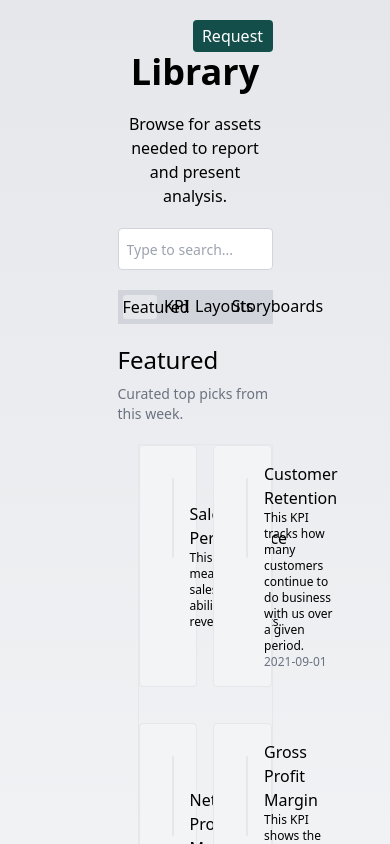
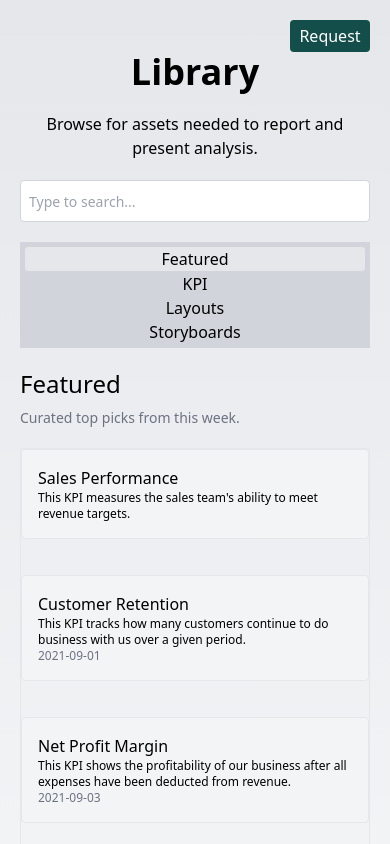
Before and after one commit to kmughal/nextjs-dashboard-builder-sample, a Next.js app: page / in a window 390 px wide. Shown: the top 844 px of the page. Built offline with nearby package versions, Linux system fonts and the light colour scheme.

Commit message:
chore: some style fix

```diff
--- a/app/kpi/@modal/(..)kpi/[id]/page.tsx
+++ b/app/kpi/@modal/(..)kpi/[id]/page.tsx
@@ -17,7 +17,7 @@ export default function LayoutModal({ params }: { params: { id: number } }) {
     <div className="flex items-center justify-center h-screen">
       {isOpen && (
         <div className="fixed inset-0 flex items-center justify-center z-50 text-black">
-          <div className="bg-white rounded shadow-lg w-1/3">
+          <div className="bg-white rounded shadow-lg lg:w-1/3 w-screen">
             <header className="px-4 py-2 bg-black-200 border-b border-gray-300 rounded-t text-black">
               <h2 className="text-lg">{search.description}</h2>
             </header>
--- a/app/kpi/page.tsx
+++ b/app/kpi/page.tsx
@@ -3,7 +3,6 @@
 import { useRouter } from 'next/navigation';
 import { mockKpis } from '../_data';
 import { useKpiStore } from '../_stores';
-
 
 export default function KpiPage() {
   const router = useRouter();
@@ -21,7 +20,7 @@ export default function KpiPage() {
       <div className="text-left">
         <h2 className="text-2xl font-medium">{data.title}</h2>
         <p className="text-gray-500 mt-2 text-sm mb-5">{data.description}</p>
-        <div className="grid grid-cols-2 gap-4 border ml-5 mx-auto">
+        <div className="grid sm:grid-cols-1 md:grid-cols-2 lg:grid-cols-2 gap-4 border lg:ml-5 md:ml-5 sm:ml-[-5] mx-auto">
           {data.items.map((item, index) => (
             <div
               key={item.id}
@@ -30,7 +29,7 @@ export default function KpiPage() {
                 router.push(`/kpi/${item.id}`);
               }}
             >
-              <div className="border border-gray-200 m-4 rounded bg-gray-200 w-36 h-20"></div>
+              <div className="border border-gray-200 m-4 rounded bg-gray-200 w-36 h-20 hidden lg:block"></div>
 
               <div className="flex flex-col justify-center">
                 <h3 className="font-medium">{item.description}</h3>
--- a/app/layout.tsx
+++ b/app/layout.tsx
@@ -23,7 +23,7 @@ export default function RootLayout({
       <body
         className={
           inter.className +
-          'flex justify-center m-auto w-1/2 text-center bg-gray-200 p-5'
+          'flex justify-center m-auto lg:w-1/2 w-screen text-center bg-gray-200 p-5'
         }
         suppressHydrationWarning
       >
@@ -40,24 +40,24 @@ export default function RootLayout({
             </p>
             <SearchBy path={pathname} />
             <nav>
-              <ul className="flex flex-row mt-5 justify-between bg-gray-300 p-1">
+              <ul className="lg:flex lg:flex-row flex-col mt-5 justify-between bg-gray-300 p-1">
                 <li
-                  className={`hover:cursor-pointer hover:bg-slate-50 transition duration-1000 ease-in-out text-center w-1/4 ${activeClass('/')}`}
+                  className={`hover:cursor-pointer hover:bg-slate-50 transition duration-1000 ease-in-out text-center lg:w-1/4 ${activeClass('/')}`}
                 >
                   <Link href="/">Featured</Link>
                 </li>
                 <li
-                  className={`hover:cursor-pointer hover:bg-slate-50 transition duration-1000 ease-in-out text-center w-1/4 ${activeClass('/kpi')}`}
+                  className={`hover:cursor-pointer hover:bg-slate-50 transition duration-1000 ease-in-out text-center lg:w-1/4 ${activeClass('/kpi')}`}
                 >
                   <Link href="/kpi">KPI</Link>
                 </li>
                 <li
-                  className={`hover:cursor-pointer hover:bg-slate-50 transition duration-1000 ease-in-out text-center w-1/4  ${activeClass('/layouts')}`}
+                  className={`hover:cursor-pointer hover:bg-slate-50 transition duration-1000 ease-in-out text-center lg:w-1/4  ${activeClass('/layouts')}`}
                 >
                   <Link href="/layouts">Layouts</Link>
                 </li>
                 <li
-                  className={`hover:cursor-pointer hover:bg-slate-50 transition duration-1000 ease-in-out text-center w-1/4  ${activeClass('/storyboards')}`}
+                  className={`hover:cursor-pointer hover:bg-slate-50 transition duration-1000 ease-in-out text-center lg:w-1/4  ${activeClass('/storyboards')}`}
                 >
                   <Link href="/storyboards">Storyboards</Link>
                 </li>
--- a/app/layouts/@modal/(..)layouts/[id]/page.tsx
+++ b/app/layouts/@modal/(..)layouts/[id]/page.tsx
@@ -14,7 +14,7 @@ export default function LayoutModal({ params }: { params: { id: number } }) {
   return (
     <div className="flex items-center justify-center">
       {isOpen && (
-        <div className="fixed inset-0 flex flex-wrap items-center justify-center z-50 text-black max-w-full overflow-auto">
+        <div className="fixed inset-0 flex flex-wrap items-center justify-center z-50 text-black max-w-full overflow-auto bg-white">
           <div
             className="bg-white rounded shadow-lg mt-5 top-10"
             style={{ maxWidth: '768px', maxHeight: '100vh' }}
@@ -43,26 +43,26 @@ export default function LayoutModal({ params }: { params: { id: number } }) {
                   })}
                 </div>
 
-                <div className="flex flex-row justify-between items-stretch">
+                <div className="lg:flex lg:flex-row sm:flex-col justify-between items-stretch">
                   <div className="flex flex-col">
                     <div className="text-medium">{search.kpiBeingUsed}</div>
                     <div className="text-gray-500 text-sm">Used</div>
                   </div>
-                  <div className="flex flex-col border-l-2 border-gray-300">
-                    <div className="text-medium ml-20">Universal</div>
-                    <div className="ml-20 text-gray-500 text-sm">Type</div>
+                  <div className="flex flex-col lg:border-l-2 lg:border-gray-300">
+                    <div className="text-medium lg:ml-20">Universal</div>
+                    <div className="lg:ml-20 text-gray-500 text-sm">Type</div>
                   </div>
-                  <div className="flex flex-col border-l-2 border-gray-300">
-                    <div className="ml-20 text-medium">
+                  <div className="flex flex-col lg:border-l-2 lg:border-gray-300">
+                    <div className="lg:ml-20 text-medium">
                       {search.amountOfPages}
                     </div>
-                    <div className="ml-20 text-gray-500 text-sm">Pages</div>
+                    <div className="lg:ml-20 text-gray-500 text-sm">Pages</div>
                   </div>
-                  <div className="flex flex-col border-l-2 border-gray-300">
-                    <div className="ml-20 text-medium">
+                  <div className="flex flex-col lg:border-l-2 lg:border-gray-300">
+                    <div className="lg:ml-20 text-medium">
                       {search.lastUpdated}
                     </div>
-                    <div className="ml-20 text-gray-500 text-sm">
+                    <div className="lg:ml-20 text-gray-500 text-sm">
                       Last updated
                     </div>
                   </div>
@@ -81,7 +81,7 @@ export default function LayoutModal({ params }: { params: { id: number } }) {
                   <h2 className="text-xl font-medium ml-4 mt-5">
                     Business Questions
                   </h2>
-                  <div className="grid grid-cols-2 gap-4 border ml-5 mx-auto">
+                  <div className="grid lg:grid-cols-2  grid-cols-1 lg:gap-4 gap-2 border ml-5 mx-auto">
                     {search.kpi.businessQuestions.map((item, index) => (
                       <div
                         key={index}
--- a/app/layouts/page.tsx
+++ b/app/layouts/page.tsx
@@ -13,7 +13,7 @@ export default function LayoutsPage() {
           This is a generic page where you can render all the current supported
           layouts.
         </p>
-        <div className="grid grid-cols-2 gap-4 border ml-5 mx-auto">
+        <div className="grid grid-cols-1 lg:grid-cols-2 lg:gap-4 gap-2 border lg:ml-5 md:ml-5 sm:ml-[-5] mx-auto">
           {data.map((item, index) => (
             <div
               key={item.id}
@@ -22,7 +22,7 @@ export default function LayoutsPage() {
                 router.push(`/layouts/${item.id}`);
               }}
             >
-              <div className="border border-gray-200 m-4 rounded bg-gray-200 w-36 h-20"></div>
+              <div className="border border-gray-200 m-2 rounded bg-gray-200 w-[140px] h-20 hidden lg:block"></div>
 
               <div className="flex flex-col justify-center">
                 <h3 className="font-medium">{item.layoutName}</h3>
--- a/components/CategoryViewer/CategoryViewer.tsx
+++ b/components/CategoryViewer/CategoryViewer.tsx
@@ -1,6 +1,6 @@
 'use client';
 
-import React from "react";
+import React from 'react';
 
 export type CategoryItem = {
   id: number;
@@ -24,11 +24,11 @@ export function CategoryViewer({
 }>) {
   const [hydrated, setHydrated] = React.useState(false);
   React.useEffect(() => {
-      setHydrated(true);
+    setHydrated(true);
   }, []);
   if (!hydrated) {
-      // Returns null on first render, so the client and server match
-      return null;
+    // Returns null on first render, so the client and server match
+    return null;
   }
   return (
     <div className="text-left">
@@ -36,7 +36,7 @@ export function CategoryViewer({
       <p className="text-gray-500 mt-2 text-sm mb-5">
         {categoryDetails.description}
       </p>
-      <div className="grid grid-cols-2 gap-4 border ml-5 mx-auto">
+      <div className="grid sm:grid-cols-1 md:grid-cols-1 lg:grid-cols-2 gap-4 border lg:ml-5 md:ml-5 sm:ml-[-5] mx-auto">
         {categoryDetails.items.map((item) => (
           <div
             key={item.id}
@@ -45,7 +45,7 @@ export function CategoryViewer({
               onClick && onClick(item.id);
             }}
           >
-            <div className="border border-gray-200 m-4 rounded bg-gray-200 w-36 h-20"></div>
+            <div className="border border-gray-200 m-2 rounded bg-gray-200 w-[140px] h-20 hidden lg:block"></div>
 
             <div className="flex flex-col justify-center">
               <h3 className="font-medium">{item.name}</h3>
```
Also changed, not shown: .codesandbox/tasks.json (added), .devcontainer/devcontainer.json (added).
